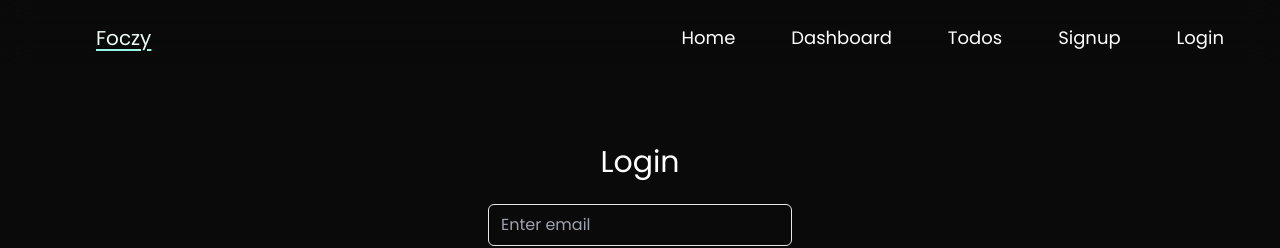
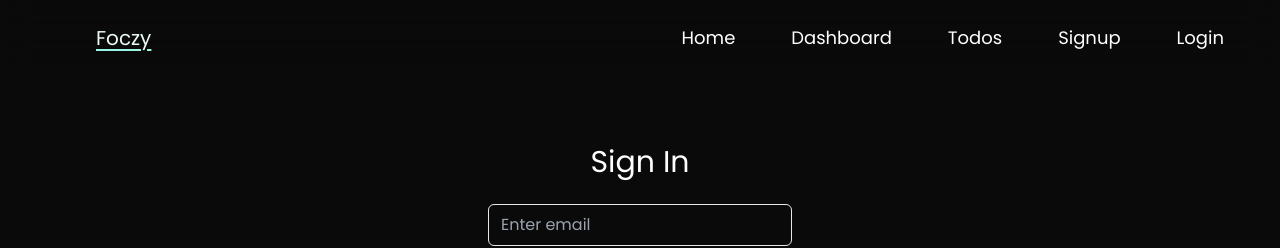
Before and after one commit to Avin-7/pomodoro-timer, a React (Vite) app: page /login in a window 1280 px wide. Shown: the top 248 px of the page. Built offline with nearby package versions, Linux system fonts and the light colour scheme; no server answers.

Commit message:
change h1 login to signin

```diff
--- a/src/components/Login.jsx
+++ b/src/components/Login.jsx
@@ -65,7 +65,7 @@ function Login() {
       <div className="bg-neutral-950 font-poppins">
         <div>
           <h1 className=" text-white flex justify-center align-middle pt-36 pb-4 text-3xl">
-            Login
+            Sign In
           </h1>
         </div>
         <div className=" pt-30 flex justify-center align-middle ">
```
